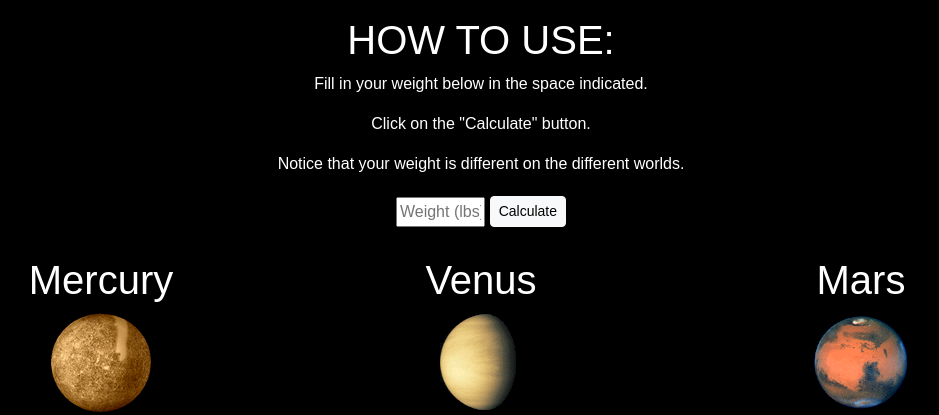
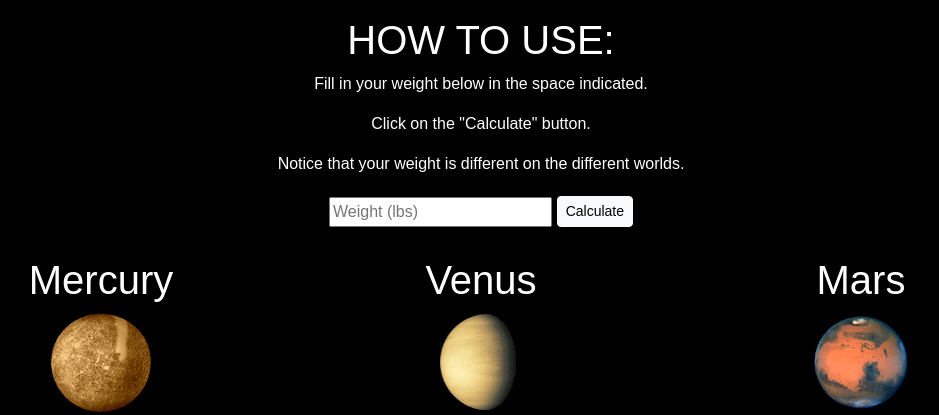
Before and after one commit to bradyblough/astronomical_weight_calculator, a Flask app: page / in a window 1280 px wide. Shown: the part 170-585 px from the top of the page, without its empty margins (159-1098 px from the left). Run offline with Flask 2, Linux system fonts and the light colour scheme.

```diff
--- a/static/styles.css
+++ b/static/styles.css
@@ -30,5 +30,5 @@ margin-bottom: 3px;
 }
 
 .input{
-width: 8%;
+width: 20%;
 }
```
